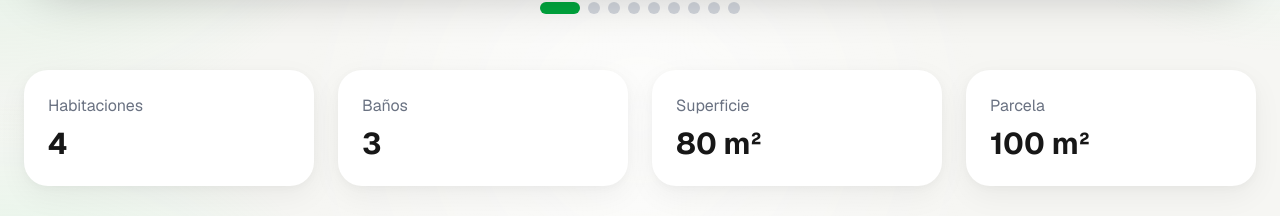
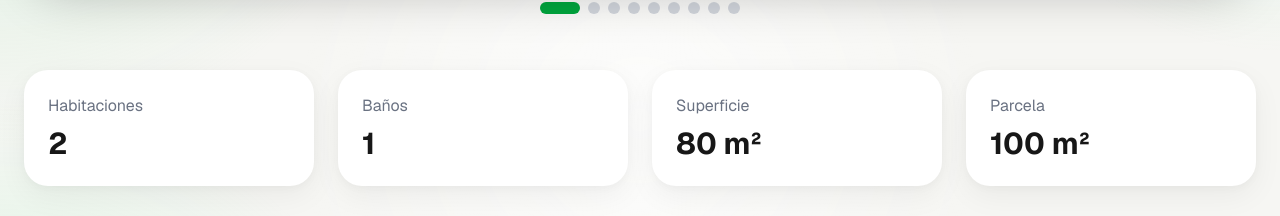
Before and after one commit to fergdcb-hash/inmobiliaria-talavera, a Next.js app: page /propiedad in a window 1280 px wide. Shown: the part 1080-1296 px from the top of the page. Built offline with nearby package versions, Linux system fonts and the light colour scheme.

Commit message:
actualizacion web

```diff
--- a/app/propiedad/page.tsx
+++ b/app/propiedad/page.tsx
@@ -87,12 +87,12 @@ export default function PropertyPage() {
 
         <div className="bg-white rounded-3xl p-6 shadow-premium">
           <p className="text-gray-500 mb-2">Habitaciones</p>
-          <p className="text-3xl font-bold">4</p>
+          <p className="text-3xl font-bold">2</p>
         </div>
 
         <div className="bg-white rounded-3xl p-6 shadow-premium">
           <p className="text-gray-500 mb-2">Baños</p>
-          <p className="text-3xl font-bold">3</p>
+          <p className="text-3xl font-bold">1</p>
         </div>
 
         <div className="bg-white rounded-3xl p-6 shadow-premium">
```
